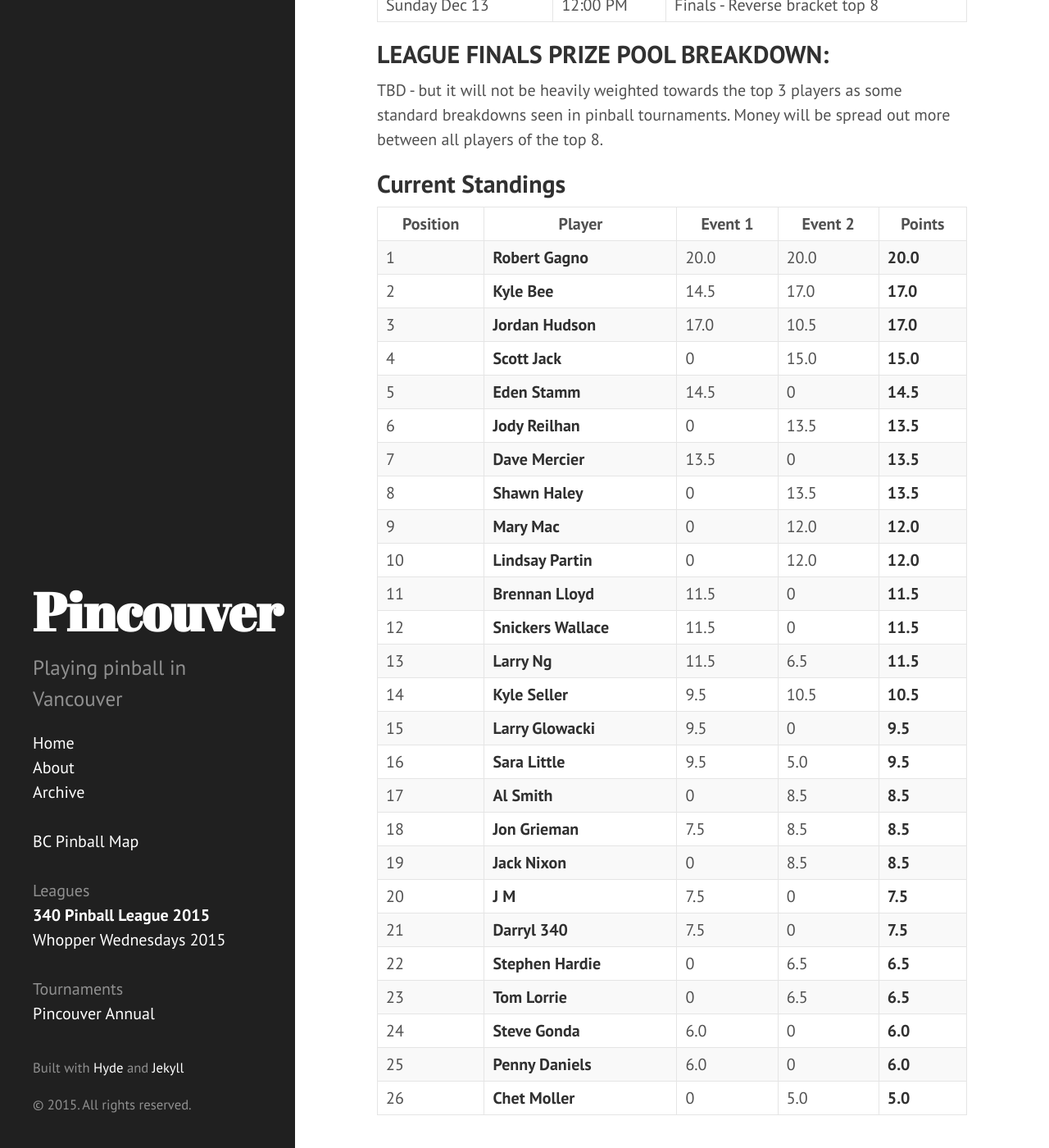
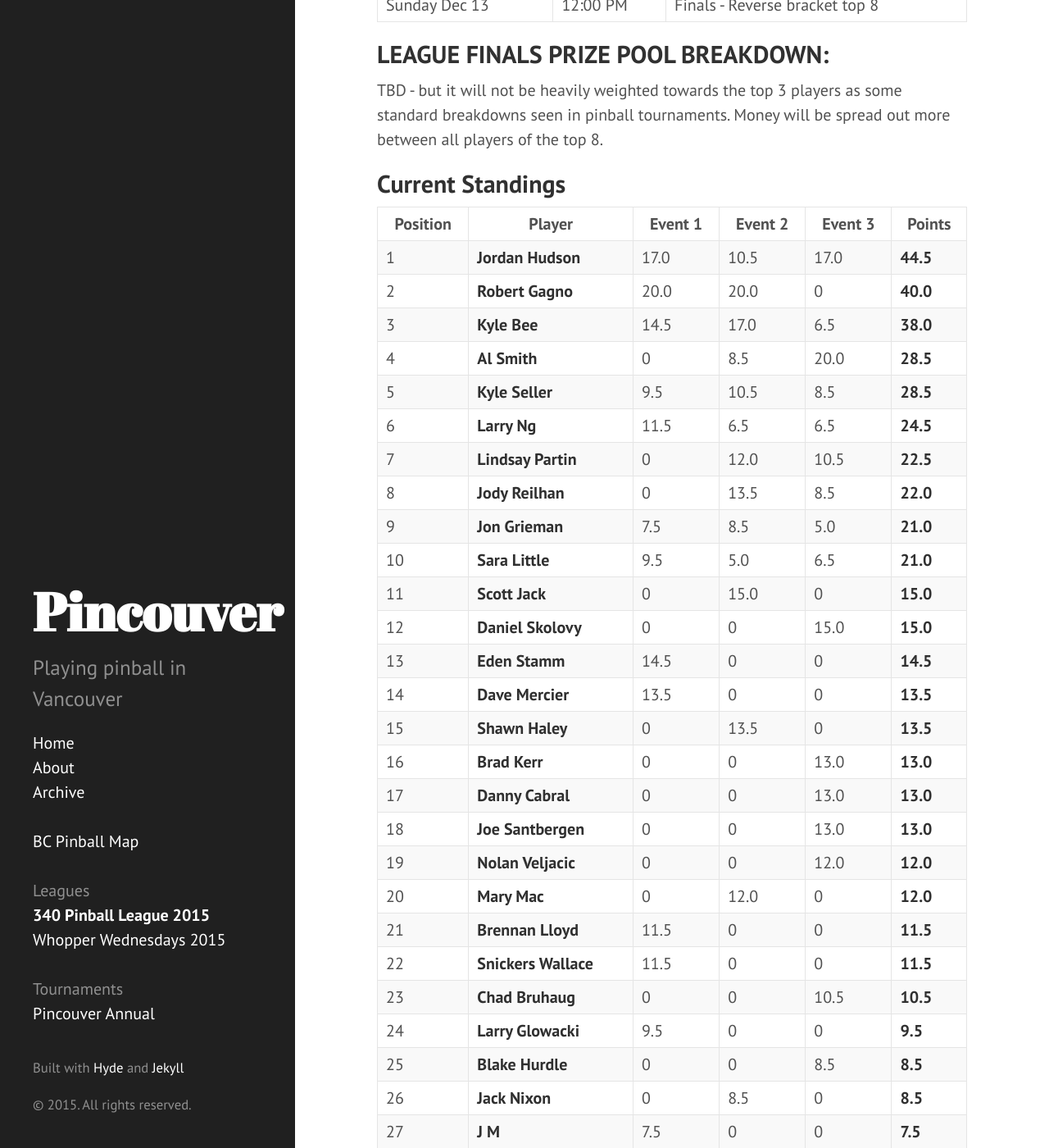
Before and after one commit to lytfyre/VancouverPinball, a Jekyll site: the page built from leagues/340_pinball.md, in a window 1280 px wide and 1400 px high, scrolled down 1180 px. Shown: the whole window at 82% size. Built offline with Jekyll 4.4.1, drawn with Linux system fonts in a browser that asks for light colours; some of the changed text lies outside the part shown.

Commit message:
update 340 and whopper wednesday league results

```diff
--- a/leagues/340_pinball.md
+++ b/leagues/340_pinball.md
@@ -44,31 +44,40 @@ TBD - but it will not be heavily weighted towards the top 3 players as some stan
 
 ## Current Standings
 
-| Position | Player | Event 1 | Event 2 | Points
-| ------- | ------- | ------- | ------- | -------
-|1|**Robert Gagno**|20.0|20.0|**20.0**|
-|2|**Kyle Bee**|14.5|17.0|**17.0**|
-|3|**Jordan Hudson**|17.0|10.5|**17.0**|
-|4|**Scott Jack**|0|15.0|**15.0**|
-|5|**Eden Stamm**|14.5|0|**14.5**|
-|6|**Jody Reilhan**|0|13.5|**13.5**|
-|7|**Dave Mercier**|13.5|0|**13.5**|
-|8|**Shawn Haley**|0|13.5|**13.5**|
-|9|**Mary Mac**|0|12.0|**12.0**|
-|10|**Lindsay Partin**|0|12.0|**12.0**|
-|11|**Brennan Lloyd**|11.5|0|**11.5**|
-|12|**Snickers Wallace**|11.5|0|**11.5**|
-|13|**Larry Ng**|11.5|6.5|**11.5**|
-|14|**Kyle Seller**|9.5|10.5|**10.5**|
-|15|**Larry Glowacki**|9.5|0|**9.5**|
-|16|**Sara Little**|9.5|5.0|**9.5**|
-|17|**Al Smith**|0|8.5|**8.5**|
-|18|**Jon Grieman**|7.5|8.5|**8.5**|
-|19|**Jack Nixon**|0|8.5|**8.5**|
-|20|**J M**|7.5|0|**7.5**|
-|21|**Darryl 340**|7.5|0|**7.5**|
-|22|**Stephen Hardie**|0|6.5|**6.5**|
-|23|**Tom Lorrie**|0|6.5|**6.5**|
-|24|**Steve Gonda**|6.0|0|**6.0**|
-|25|**Penny Daniels**|6.0|0|**6.0**|
-|26|**Chet Moller**|0|5.0|**5.0**|
+| Position | Player | Event 1 | Event 2 | Event 3 | Points
+| ------- | ------- | ------- | ------- | ------- | -------
+|1|**Jordan Hudson**|17.0|10.5|17.0|**44.5**|
+|2|**Robert Gagno**|20.0|20.0|0|**40.0**|
+|3|**Kyle Bee**|14.5|17.0|6.5|**38.0**|
+|4|**Al Smith**|0|8.5|20.0|**28.5**|
+|5|**Kyle Seller**|9.5|10.5|8.5|**28.5**|
+|6|**Larry Ng**|11.5|6.5|6.5|**24.5**|
+|7|**Lindsay Partin**|0|12.0|10.5|**22.5**|
+|8|**Jody Reilhan**|0|13.5|8.5|**22.0**|
+|9|**Jon Grieman**|7.5|8.5|5.0|**21.0**|
+|10|**Sara Little**|9.5|5.0|6.5|**21.0**|
+|11|**Scott Jack**|0|15.0|0|**15.0**|
+|12|**Daniel Skolovy**|0|0|15.0|**15.0**|
+|13|**Eden Stamm**|14.5|0|0|**14.5**|
+|14|**Dave Mercier**|13.5|0|0|**13.5**|
+|15|**Shawn Haley**|0|13.5|0|**13.5**|
+|16|**Brad Kerr**|0|0|13.0|**13.0**|
+|17|**Danny Cabral**|0|0|13.0|**13.0**|
+|18|**Joe Santbergen**|0|0|13.0|**13.0**|
+|19|**Nolan Veljacic**|0|0|12.0|**12.0**|
+|20|**Mary Mac**|0|12.0|0|**12.0**|
+|21|**Brennan Lloyd**|11.5|0|0|**11.5**|
+|22|**Snickers Wallace**|11.5|0|0|**11.5**|
+|23|**Chad Bruhaug**|0|0|10.5|**10.5**|
+|24|**Larry Glowacki**|9.5|0|0|**9.5**|
+|25|**Blake Hurdle**|0|0|8.5|**8.5**|
+|26|**Jack Nixon**|0|8.5|0|**8.5**|
+|27|**J M**|7.5|0|0|**7.5**|
+|28|**Darryl 340**|7.5|0|0|**7.5**|
+|29|**Stephen Hardie**|0|6.5|0|**6.5**|
+|30|**Tom Lorrie**|0|6.5|0|**6.5**|
+|31|**Steve Gonda**|6.0|0|0|**6.0**|
+|32|**Penny Daniels**|6.0|0|0|**6.0**|
+|33|**Darcy**|0|0|5.0|**5.0**|
+|34|**Chet Moller**|0|5.0|0|**5.0**|
+|35|**James**|0|0|4.0|**4.0**|
```
Also changed, not shown: other parts of leagues/340_pinball.md (+2 -2 lines), leagues/whopper_wednesdays.md (+105 -86 lines).
